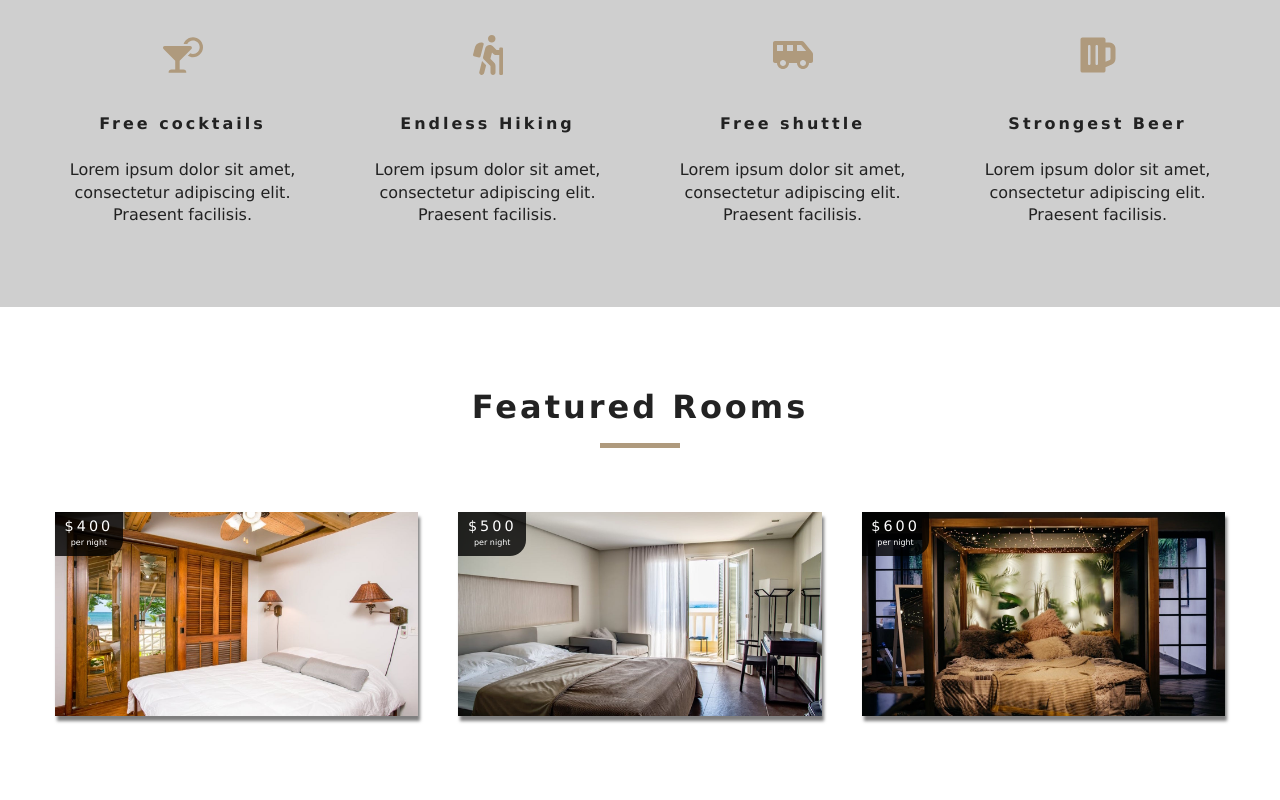
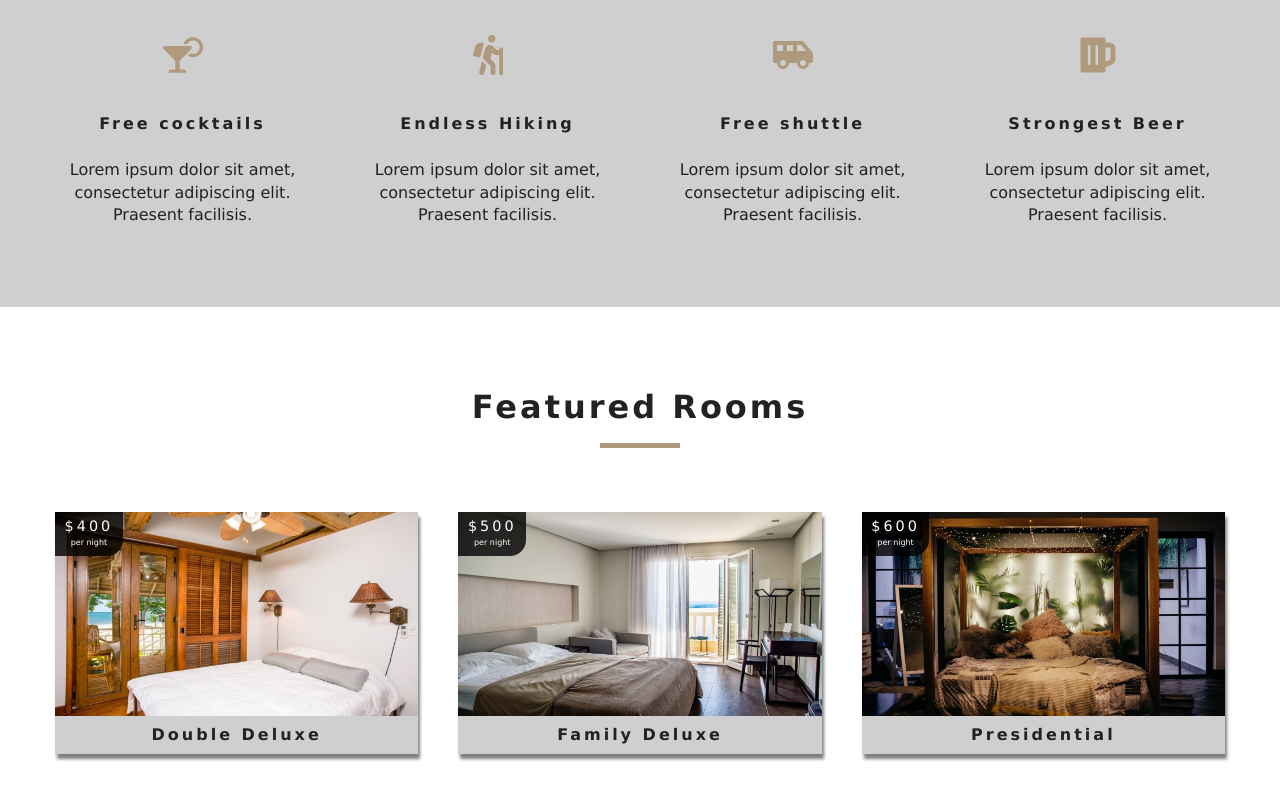
Before and after one commit to asher-miti/beach-resort, a React (Create React App) app: page / in a window 1280 px wide. Shown: the part 972-1772 px from the top of the page. Built offline with nearby package versions, Linux system fonts and the light colour scheme.

Commit message:
working on page context for single room

```diff
--- a/src/components/Room.js
+++ b/src/components/Room.js
@@ -1,6 +1,7 @@
 import React from "react";
 import { Link } from "react-router-dom";
 import defaultImg from "../images/room-1.jpeg";
+import PropTypes from "prop-types";
 
 export default function Room({ room }) {
   const { name, slug, images, price } = room;
@@ -17,6 +18,16 @@ export default function Room({ room }) {
           Features
         </Link>
       </div>
+      <p className="room-info">{name}</p>
     </article>
   );
 }
+
+Room.propTypes = {
+  room: PropTypes.shape({
+    name: PropTypes.string.isRequired,
+    slug: PropTypes.string.isRequired,
+    images: PropTypes.arrayOf(PropTypes.string).isRequired,
+    price: PropTypes.number.isRequired,
+  }),
+};
--- a/src/context.js
+++ b/src/context.js
@@ -36,8 +36,19 @@ class RoomProvider extends Component {
     return tempItems;
   }
 
+  getRoom = (slug) => {
+    let tempRooms = [...this.state.rooms];
+    const room = tempRooms.find((room) => room.slug === slug);
+
+    return room;
+  };
+
   render() {
-    return <RoomContext.Provider value={{ ...this.state }}>{this.props.children}</RoomContext.Provider>;
+    return (
+      <RoomContext.Provider value={{ ...this.state, getRoom: this.getRoom }}>
+        {this.props.children}
+      </RoomContext.Provider>
+    );
   }
 }
 
--- a/src/pages/SingleRoom.js
+++ b/src/pages/SingleRoom.js
@@ -1,7 +1,26 @@
 import React, { Component } from "react";
+import defaultBcg from "../images/room-1.jpeg";
+import Hero from "../components/Hero";
+import Banner from "../components/Banner";
+import { Link } from "react-router-dom";
+import { RoomContext } from "../context";
 
 export default class SingleRoom extends Component {
+  constructor(props) {
+    super(props);
+    // console.log(this.props);
+    this.state = {
+      slug: this.props.match.params.slug,
+      defaultBcg,
+    };
+  }
+  static contextType = RoomContext;
+  // componentDidMount() {}
   render() {
+    const { getRoom } = this.context;
+    const room = getRoom(this.state.slug);
+    console.log(room);
+
     return <div>Hello from single room page</div>;
   }
 }
```
